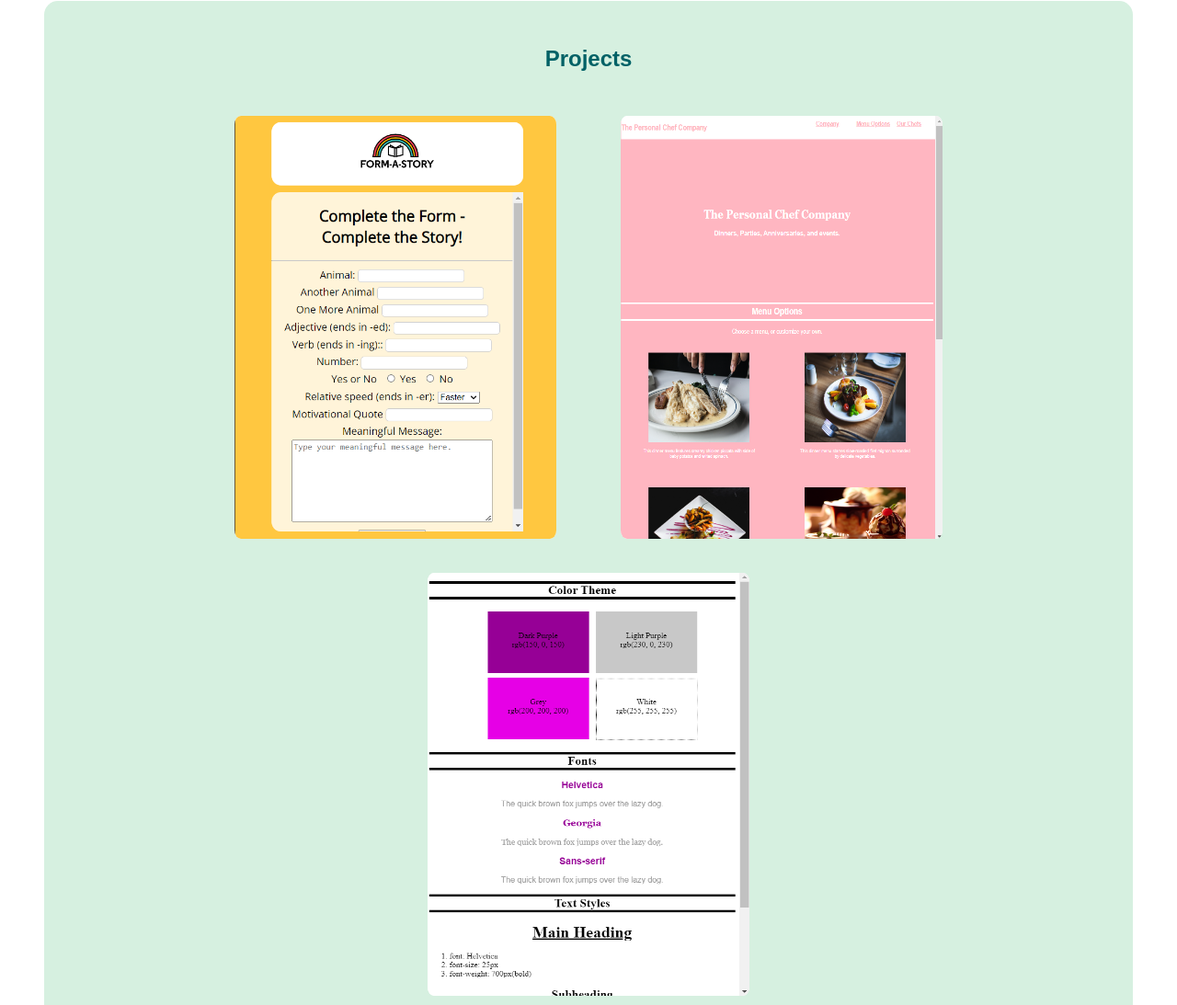
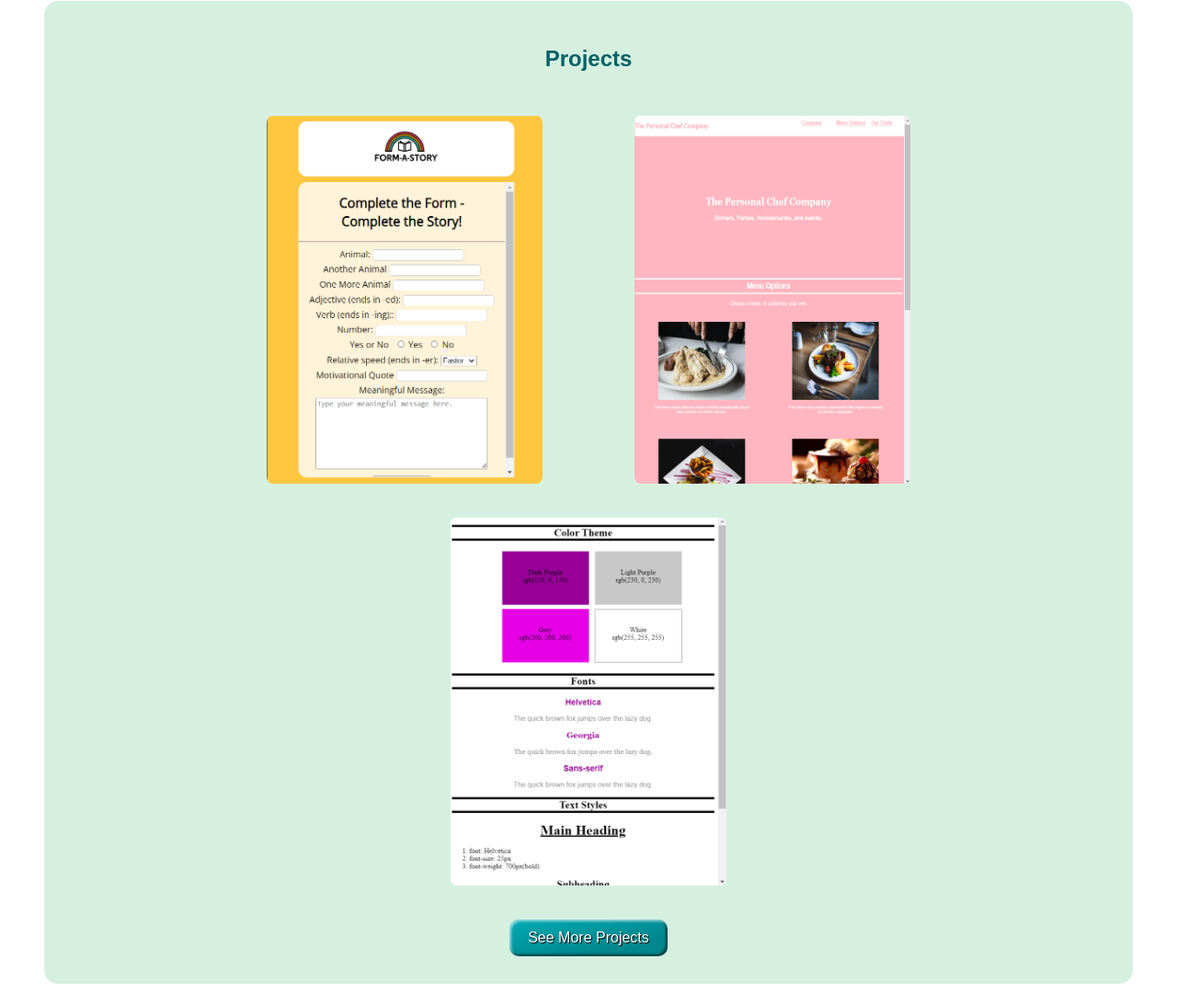
Before and after one commit to SorahGl/portfolio-website, a plain HTML site: page index.html in a window 1280 px wide. Shown: the part 1174-2267 px from the top of the page at 92% size. Drawn offline with Linux system fonts and the light colour scheme.

Commit message:
resize projects

```diff
--- a/style.css
+++ b/style.css
@@ -137,10 +137,10 @@ body {
 }
 
 .projectssection img{
-    width: 350px;
-    height: 460px;
-    margin-left: 35px;
-    margin-right: 35px;
+    width: 300px;
+    height: 400px;
+    margin-left: 50px;
+    margin-right: 50px;
     border-radius: 2%;
 }
 .projectimage {
@@ -367,7 +367,7 @@ div {
 }
 @media screen and (min-width: 915px) {
     .info p {
-        margin-bottom: 130px;
+        margin-bottom: 80px;
     }
 
 }
```
